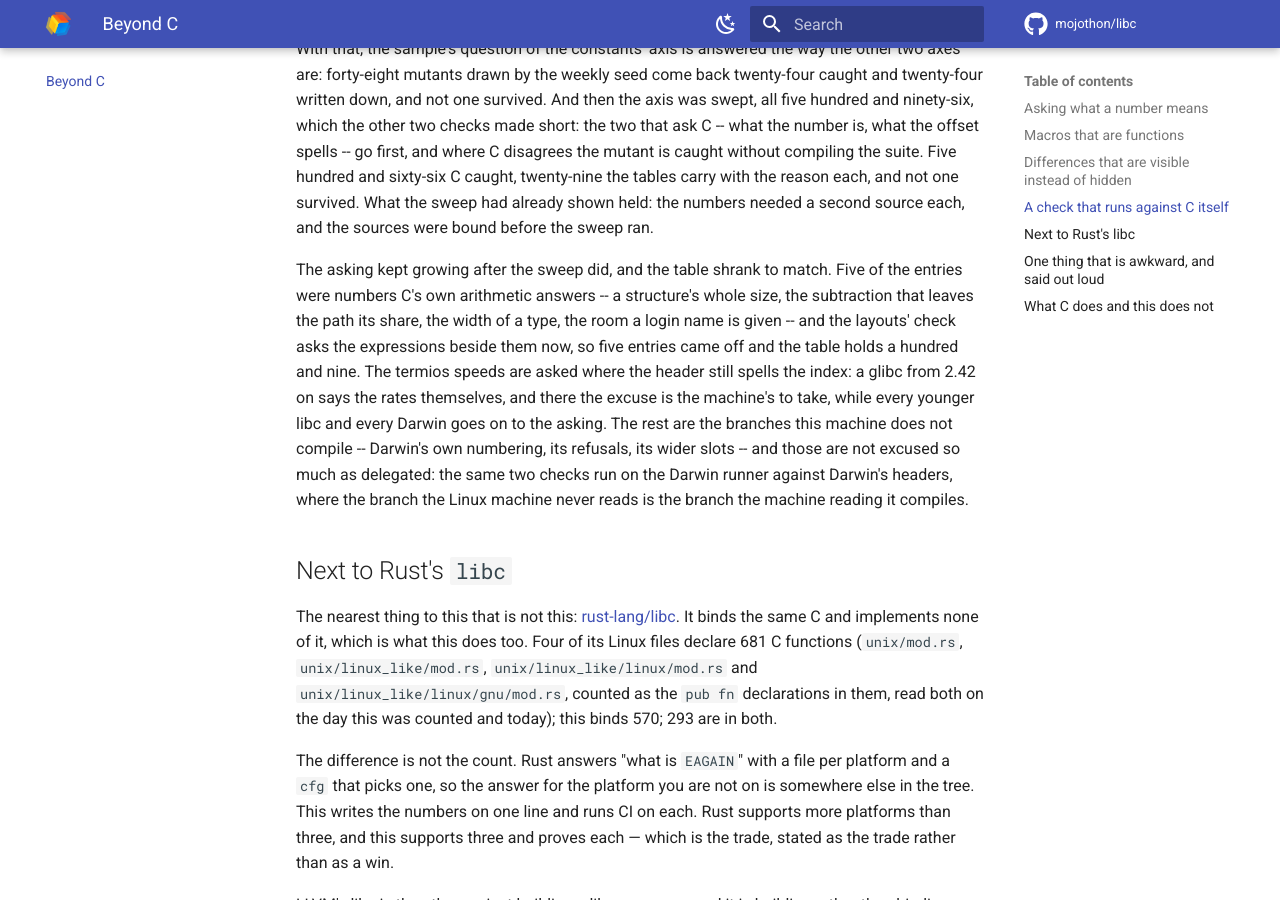
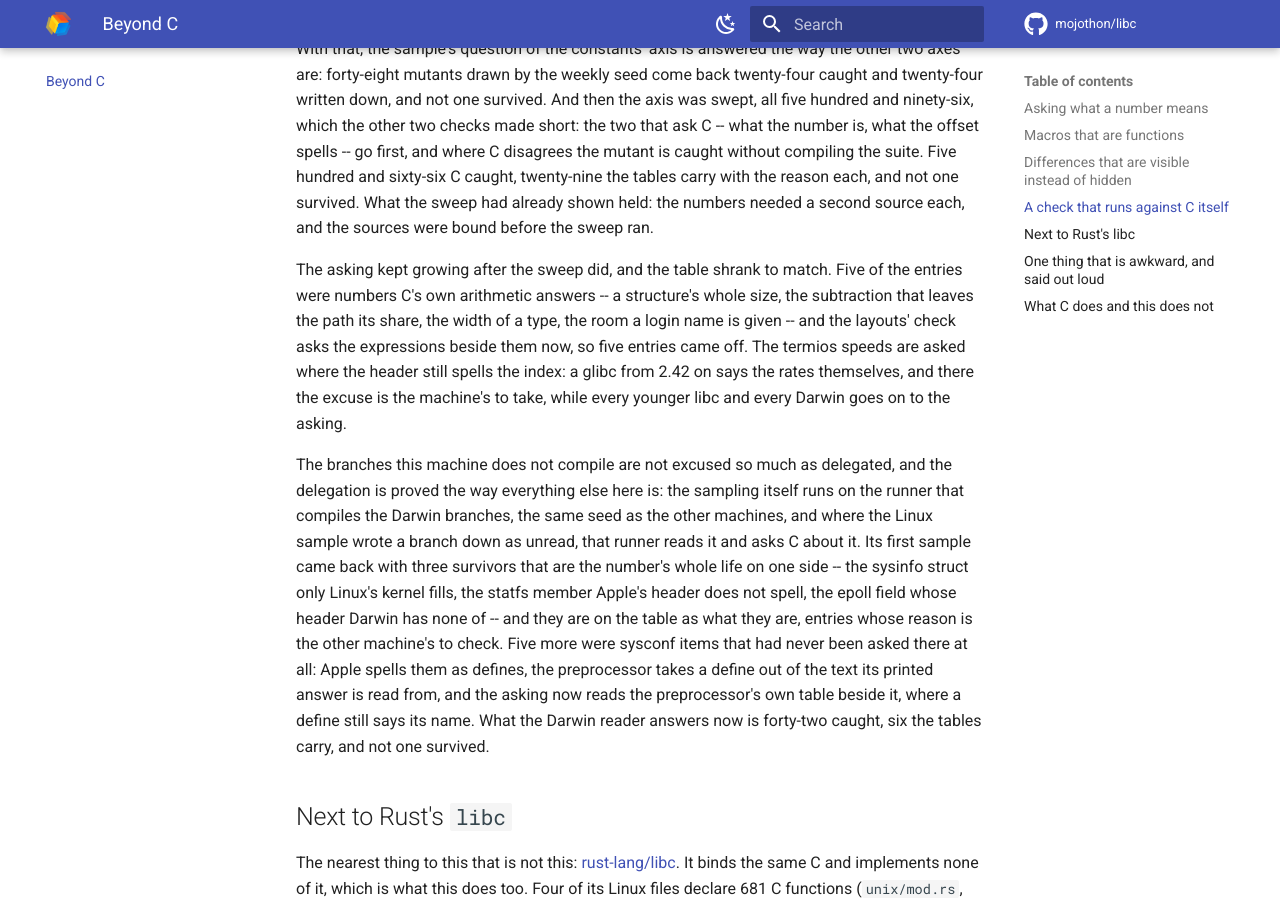
Before and after one commit to mojothon/libc, an MkDocs documentation site: the page built from docs/beyond-c.md, in a window 1280 px wide and 900 px high, scrolled down 19278 px. Built offline with MkDocs 1.6.1 and Material for MkDocs 9.7.7, drawn with Linux system fonts in a browser that asks for light colours; comment, search, counter and statistics services are not loaded.

Commit message:
docs: the delegation is proved, and the telling says what it found
The constants' telling still said the Darwin branches were delegated
to the checks on the macos runner, and said the table held a hundred
and nine. Both moved on: the sample itself runs on that runner now,
the same seed as the other machines, and what it found is written --
three entries whose reason is a number's whole life on the other
side, five sysconf names Apple spells as defines that the asking
never read, and what the reader answers there now, not one survived.

```diff
--- a/docs/beyond-c.md
+++ b/docs/beyond-c.md
@@ -964,16 +964,28 @@ The asking kept growing after the sweep did, and the table shrank to
 match. Five of the entries were numbers C's own arithmetic answers -- a
 structure's whole size, the subtraction that leaves the path its share,
 the width of a type, the room a login name is given -- and the layouts'
-check asks the expressions beside them now, so five entries came off and
-the table holds a hundred and nine. The termios speeds are asked where
-the header still spells the index: a glibc from 2.42 on says the rates
-themselves, and there the excuse is the machine's to take, while every
-younger libc and every Darwin goes on to the asking. The rest are the
-branches this machine does not compile -- Darwin's own numbering, its
-refusals, its wider slots -- and those are not excused so much as
-delegated: the same two checks run on the Darwin runner against Darwin's
-headers, where the branch the Linux machine never reads is the branch
-the machine reading it compiles.
+check asks the expressions beside them now, so five entries came off.
+The termios speeds are asked where the header still spells the index: a
+glibc from 2.42 on says the rates themselves, and there the excuse is
+the machine's to take, while every younger libc and every Darwin goes
+on to the asking.
+
+The branches this machine does not compile are not excused so much as
+delegated, and the delegation is proved the way everything else here
+is: the sampling itself runs on the runner that compiles the Darwin
+branches, the same seed as the other machines, and where the Linux
+sample wrote a branch down as unread, that runner reads it and asks C
+about it. Its first sample came back with three survivors that are the
+number's whole life on one side -- the sysinfo struct only Linux's
+kernel fills, the statfs member Apple's header does not spell, the
+epoll field whose header Darwin has none of -- and they are on the
+table as what they are, entries whose reason is the other machine's to
+check. Five more were sysconf items that had never been asked there at
+all: Apple spells them as defines, the preprocessor takes a define out
+of the text its printed answer is read from, and the asking now reads
+the preprocessor's own table beside it, where a define still says its
+name. What the Darwin reader answers now is forty-two caught, six the
+tables carry, and not one survived.
 
 ## Next to Rust's `libc`
 
```
